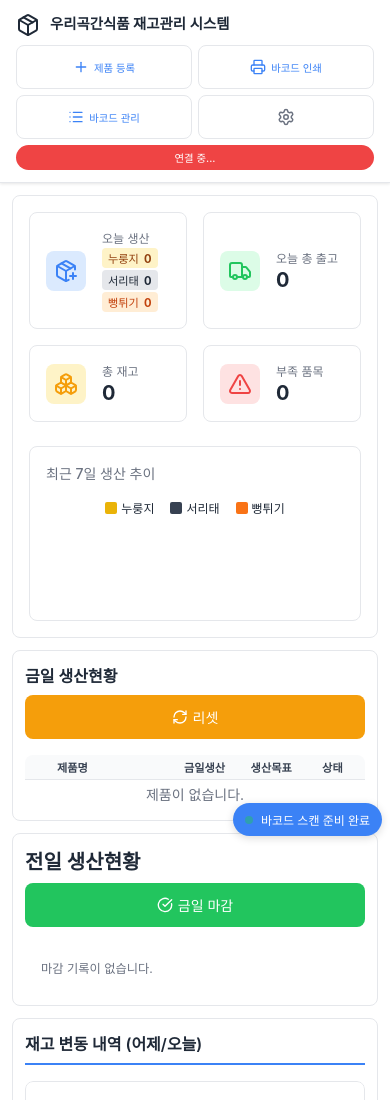
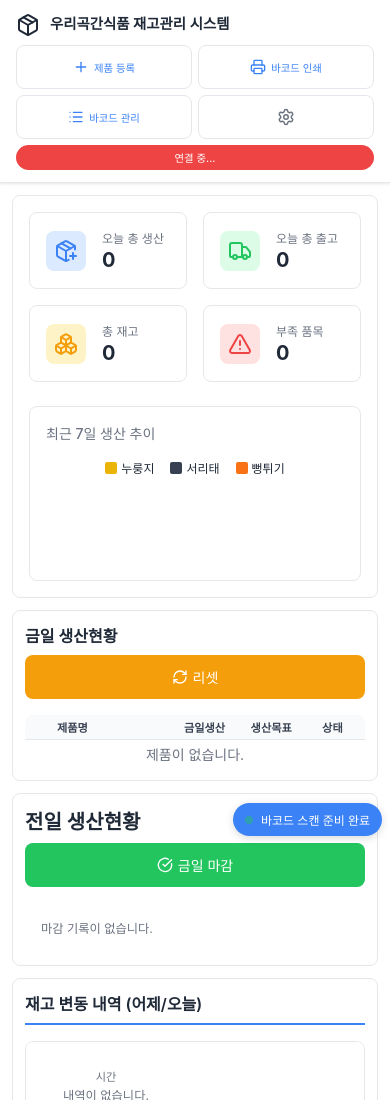
Before and after one commit to durian0606/zego, a plain HTML site: page docs/index.html in a window 390 px wide. Shown: the top 1100 px of the page. Drawn offline with nearby package versions, Linux system fonts and the light colour scheme; no server answers.

Commit message:
대시보드 오늘 총 생산을 단순 합계로 표시
- 품목별 분류 제거, 금일생산현황 테이블 값의 총 합계만 표시
- 총 재고와 동일한 형식으로 간단하게 표시

Co-Authored-By: Claude Opus 4.5 <noreply@anthropic.com>

```diff
--- a/docs/app.js
+++ b/docs/app.js
@@ -320,27 +320,20 @@ function updateDashboard() {
     today.setHours(0, 0, 0, 0);
     const todayTimestamp = today.getTime();
 
-    // 금일생산현황 테이블에서 직접 값 읽어서 품목별 합계 계산
-    let catNurungji = 0, catSeoridae = 0, catPpungtwigi = 0;
+    // 금일생산현황 테이블에서 직접 값 읽어서 합계 계산
+    let todayProduction = 0;
     let todayShipment = 0;
 
     const historyRows = document.querySelectorAll('#history-tbody tr');
     historyRows.forEach(row => {
-        const productCell = row.querySelector('td:nth-child(2)');
         const productionCell = row.querySelector('td:nth-child(3)');
         const shipmentCell = row.querySelector('td:nth-child(4)');
-
-        if (!productCell) return;
-        const productName = productCell.textContent.trim();
 
         // 생산량 합산
         if (productionCell) {
             const prodSpan = productionCell.querySelector('.transaction-in');
             if (prodSpan) {
-                const qty = parseInt(prodSpan.textContent) || 0;
-                if (productName.includes('누룽지')) catNurungji += qty;
-                else if (productName.includes('서리태')) catSeoridae += qty;
-                else if (productName.includes('뻥튀기')) catPpungtwigi += qty;
+                todayProduction += parseInt(prodSpan.textContent) || 0;
             }
         }
 
@@ -364,15 +357,8 @@ function updateDashboard() {
         }
     });
 
-    // DOM 업데이트 - 품목별 생산 통계
-    const catStatsEl = document.getElementById('stat-today-production-categories');
-    if (catStatsEl) {
-        catStatsEl.innerHTML = `
-            <span class="cat-stat cat-nurungji">누룽지 <b>${catNurungji.toLocaleString()}</b></span>
-            <span class="cat-stat cat-seoridae">서리태 <b>${catSeoridae.toLocaleString()}</b></span>
-            <span class="cat-stat cat-ppungtwigi">뻥튀기 <b>${catPpungtwigi.toLocaleString()}</b></span>
-        `;
-    }
+    // DOM 업데이트
+    document.getElementById('stat-today-production').textContent = todayProduction.toLocaleString();
     document.getElementById('stat-today-shipment').textContent = todayShipment.toLocaleString();
     document.getElementById('stat-total-stock').textContent = totalStock.toLocaleString();
     document.getElementById('stat-low-stock').textContent = lowStockCount;
--- a/docs/index.html
+++ b/docs/index.html
@@ -42,17 +42,13 @@
             <!-- 대시보드 통계 -->
             <section class="dashboard-section">
                 <div class="dashboard-cards">
-                    <div class="dashboard-card production-by-category">
+                    <div class="dashboard-card">
                         <div class="card-icon" style="background: #dbeafe;">
                             <i data-lucide="package-plus" style="color: #3b82f6;"></i>
                         </div>
                         <div class="card-content">
-                            <span class="card-label">오늘 생산</span>
-                            <div class="category-stats" id="stat-today-production-categories">
-                                <span class="cat-stat cat-nurungji">누룽지 <b>0</b></span>
-                                <span class="cat-stat cat-seoridae">서리태 <b>0</b></span>
-                                <span class="cat-stat cat-ppungtwigi">뻥튀기 <b>0</b></span>
-                            </div>
+                            <span class="card-label">오늘 총 생산</span>
+                            <span class="card-value" id="stat-today-production">0</span>
                         </div>
                     </div>
                     <div class="dashboard-card">
--- a/docs/style.css
+++ b/docs/style.css
@@ -458,40 +458,6 @@ section h2 {
     color: var(--color-text-dark);
 }
 
-/* 품목별 생산 통계 */
-.category-stats {
-    display: flex;
-    gap: var(--spacing-sm);
-    flex-wrap: wrap;
-}
-
-.cat-stat {
-    font-size: 0.75rem;
-    padding: 2px 6px;
-    border-radius: var(--radius-sm);
-    white-space: nowrap;
-}
-
-.cat-stat b {
-    font-weight: 700;
-    margin-left: 2px;
-}
-
-.cat-nurungji {
-    background: #fef3c7;
-    color: #92400e;
-}
-
-.cat-seoridae {
-    background: #e5e7eb;
-    color: #1f2937;
-}
-
-.cat-ppungtwigi {
-    background: #ffedd5;
-    color: #c2410c;
-}
-
 /* 7일 생산 추이 차트 */
 .chart-container {
     background: white;
@@ -601,15 +567,6 @@ section h2 {
 
     .card-value {
         font-size: 1.25rem;
-    }
-
-    .category-stats {
-        flex-direction: column;
-        gap: 2px;
-    }
-
-    .cat-stat {
-        font-size: 0.7rem;
     }
 
     .bar-chart {
```
